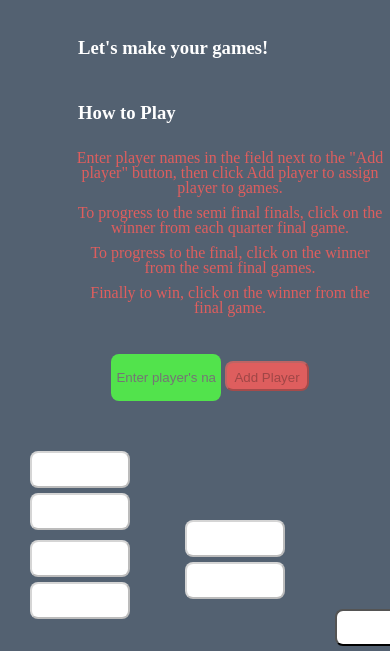
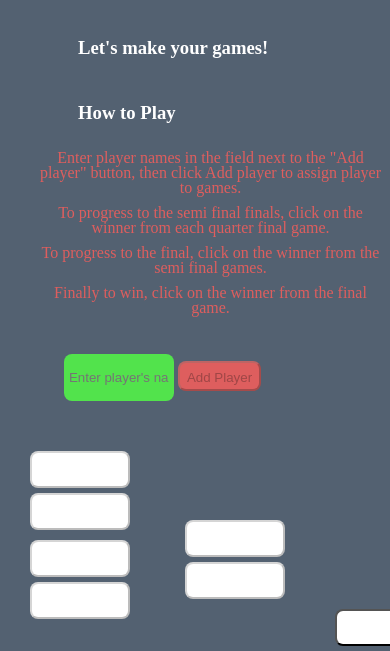
Before and after one commit to SidKandasamy/tt_tournament, a website: page index.html in a window 390 px wide. Shown: the part 143-794 px from the top of the page. Drawn offline with Linux system fonts and the light colour scheme.

Commit message:
slight changes to media queries

```diff
--- a/css/styles.css
+++ b/css/styles.css
@@ -152,7 +152,7 @@ header {
   }
 
   .input{
-    margin-left: 30px;
+    margin-left: -65px;
   }
 
 
@@ -178,6 +178,6 @@ header {
   }
 
   .instructions{
-    margin: 5px 5px 5px 75px;
+    margin: 5px 5px 5px 36px;
   }
 }
```
